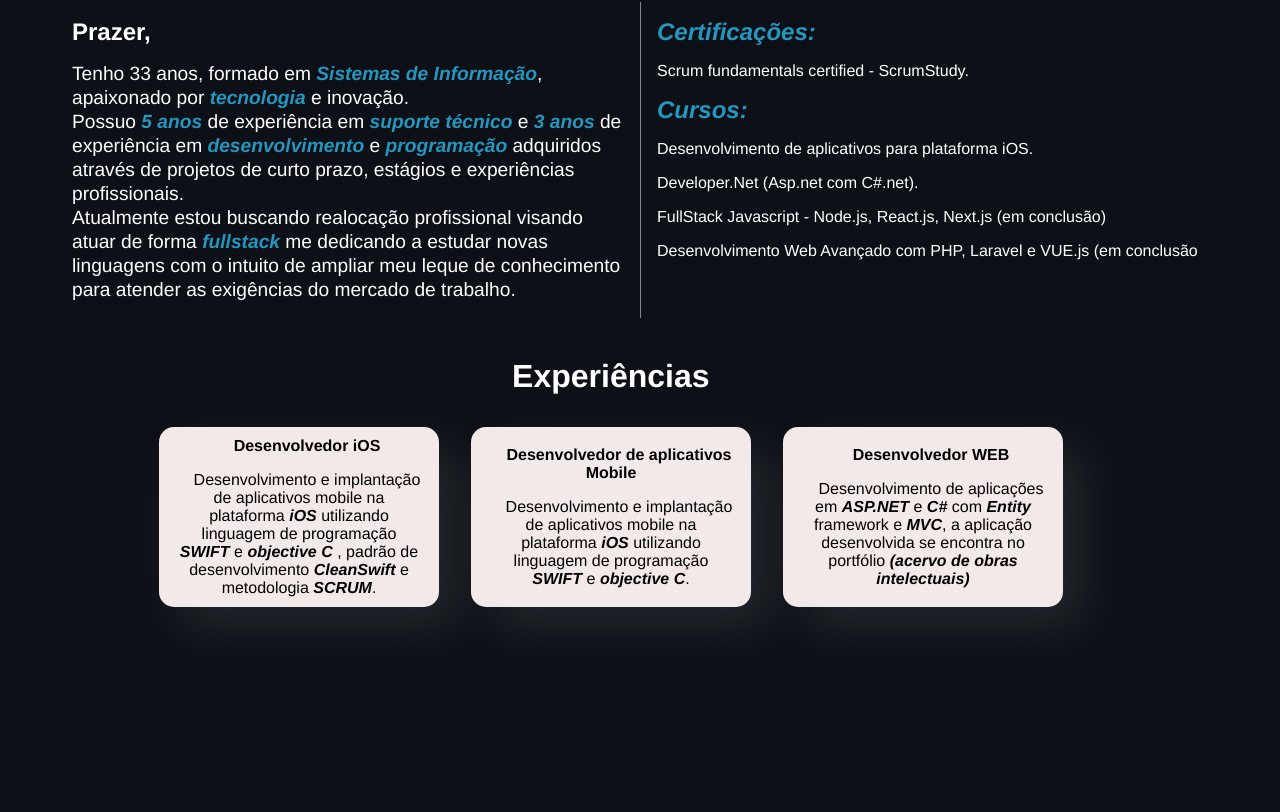
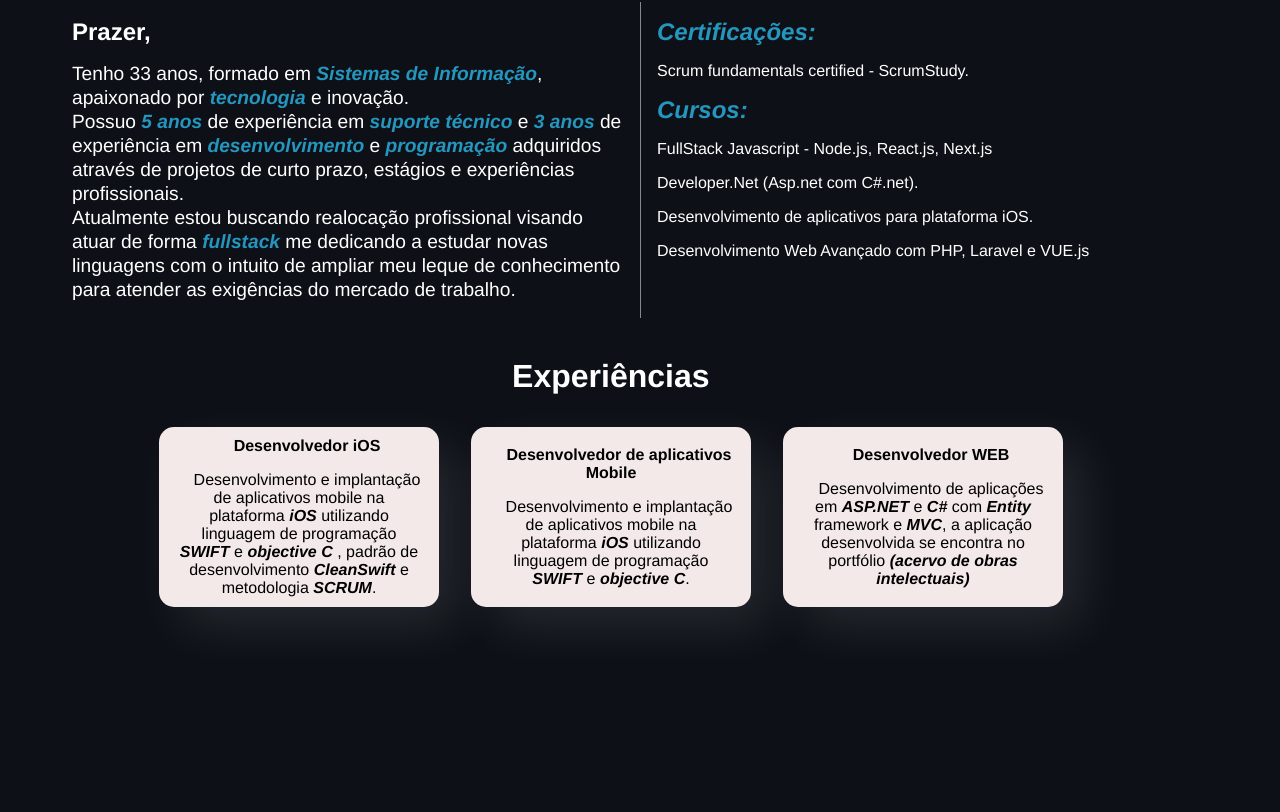
Before and after one commit to Wgleyberton/dev-wgleyberton, a React (Create React App) app: page /#/Contato in a window 1280 px wide. Shown: the part 928-1740 px from the top of the page. Built offline with nearby package versions, Linux system fonts and the light colour scheme.

Commit message:
correção do texto cursos e botão topo

```diff
--- a/src/pages/Contato.css
+++ b/src/pages/Contato.css
@@ -57,14 +57,12 @@
     align-self: center;
     margin-bottom: 1rem;
     margin-left: 92%;
-    background-image: url('../img/seta.png');
-    background-position: center;
-    background-repeat: no-repeat;
+    font-weight: bold;
     background-size: 3rem 3rem;
     background-color: #0fdbff;
     border: 1px solid #0d1117 ;
-    width: 3rem;
-    height: 3rem;
+    width: 4rem;
+    height: 4rem;
     border-radius: 50%;
     font-size: 1.3rem;
     color: #0d1117;
@@ -76,6 +74,7 @@
   position: relative;
   width: auto;
   text-align: center;
+  font-weight: bold;
   margin-top: auto;
   font-size: 1.2rem;
   background-color: #2596be ;
--- a/src/pages/Contato.js
+++ b/src/pages/Contato.js
@@ -74,7 +74,7 @@ const Contato = () => {
             </form>
 
         </div>
-        <button className="btn-scroll" onClick={handleClickScroll}></button>
+        <button className="btn-scroll" onClick={handleClickScroll}>Topo</button>
       <div className="footer">© Wgleyberton Alencar 2023</div>
       </div>
     )
--- a/src/pages/Sobre.js
+++ b/src/pages/Sobre.js
@@ -43,10 +43,10 @@ const Sobre = () => {
                         <p>Scrum fundamentals certified - ScrumStudy.</p>
 
                         <span><h2>Cursos:</h2></span>
+                        <p>FullStack Javascript - Node.js, React.js, Next.js</p>
+                        <p>Developer.Net (Asp.net com C#.net).</p>
                         <p>Desenvolvimento de aplicativos para plataforma iOS.</p>
-                        <p>Developer.Net (Asp.net com C#.net).</p>
-                        <p>FullStack Javascript - Node.js, React.js, Next.js (em conclusão)</p>
-                        <p>Desenvolvimento Web Avançado com PHP, Laravel e VUE.js (em conclusão</p>
+                        <p>Desenvolvimento Web Avançado com PHP, Laravel e VUE.js</p>
 
                     </div>
                     <div className="experiencias">
```
